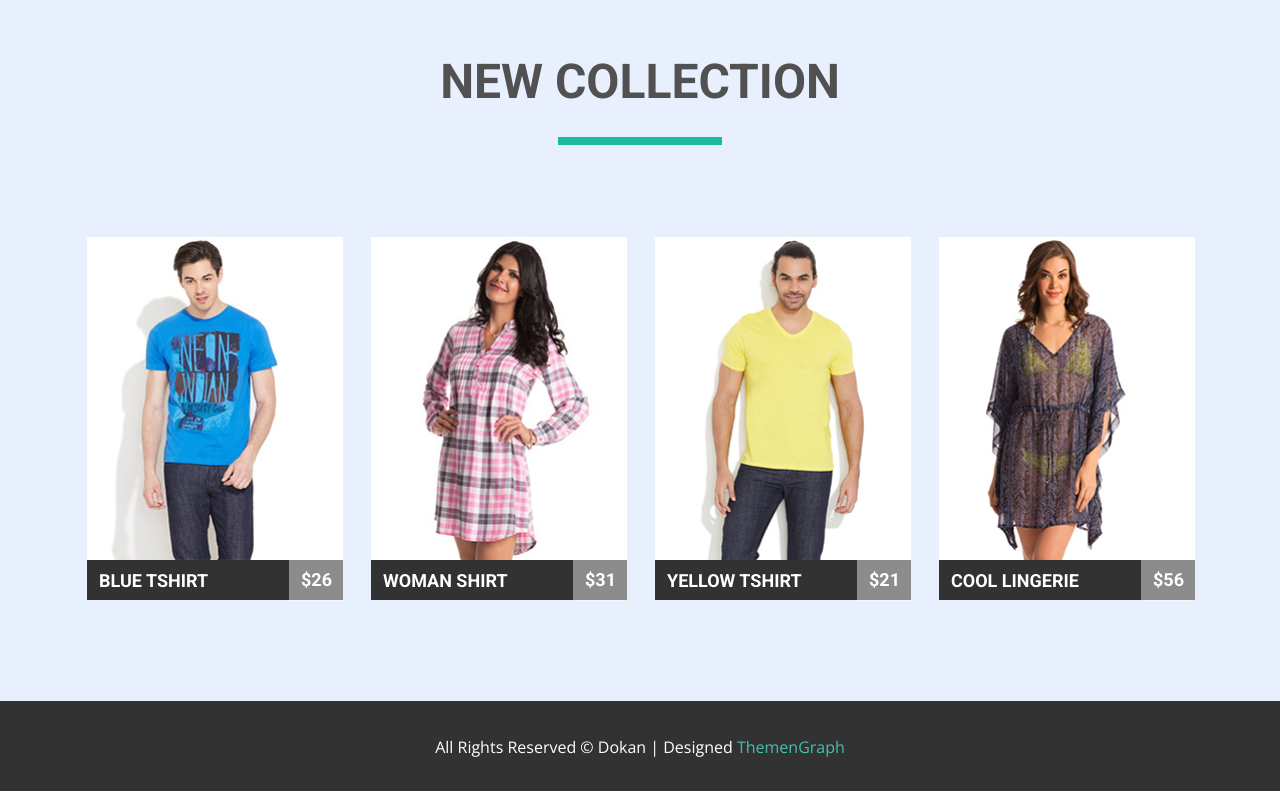
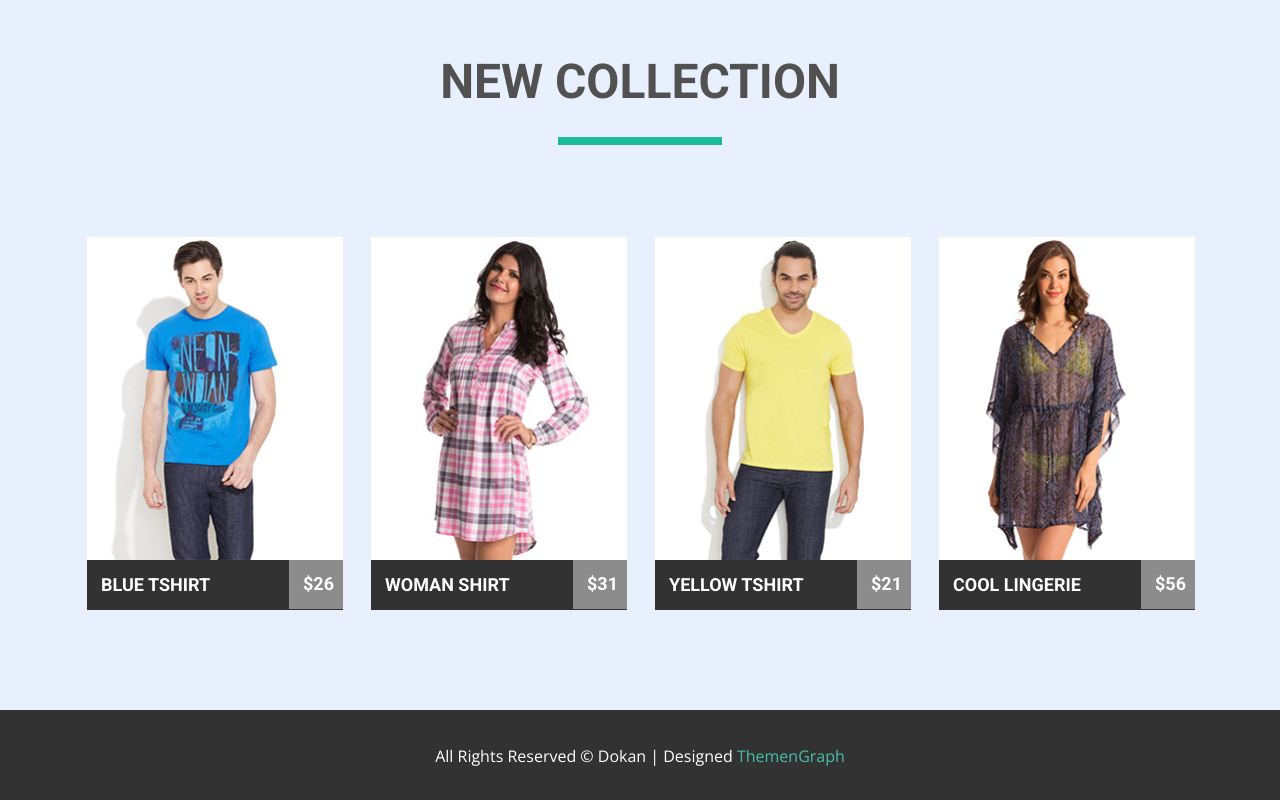
Before and after one commit to GalaMelnychuk/goit-fe-cource, a plain HTML site: page html-css/module-05/index.html in a window 1280 px wide. Shown: the part 754-1554 px from the top of the page. Drawn offline with nearby package versions, Linux system fonts and the light colour scheme.

Commit message:
without height and other corrections

```diff
--- a/html-css/module-05/css/styles.css
+++ b/html-css/module-05/css/styles.css
@@ -57,7 +57,9 @@ img {
     font-family: "Open Sans";
     font-weight: 800;
     font-size: 14px;
-    color: #0f0101;
+    color: rgb(15, 1, 1);
+    color: rgb(15, 1, 1);
+
     padding: 0;
     margin: 0;
     display: block;
@@ -94,6 +96,7 @@ img {
 
 .logo::first-letter {
     color: #1abc9c;
+    font-weight: 700;
 }
 
 .site-navigation a:hover,
@@ -159,9 +162,6 @@ img {
 
 .slider-btns-content {
     position: absolute;
-    top: 0;
-    left: 0;
-    width: 1110px;
     top: 50%;
     left: 50%;
     transform: translate(-50%, -50%);
@@ -236,24 +236,22 @@ img {
 }
 
 .product-item {
+    width: 256px;
     float: left;
 }
 
 .product-attributes {
-    width: 256px;
-    height: 40px;
     text-transform: uppercase;
     font-size: 18px;
     font-family: "Roboto";
-    line-height: 32px;
     font-weight: 700;
     color: #ffffff;
-    background-color: #323232;
+    background-color: rgb(50, 50, 50);
 }
 
 .product-name {
     float: left;
-    padding: 4px 12px;
+    padding: 12px 14px 13px;
 }
 
 .product-name-link {
@@ -261,16 +259,14 @@ img {
     color: #ffffff;
     font-size: 18px;
     font-family: "Roboto";
-    line-height: 32px;
     font-weight: 700;
 }
 
 .product-price {
     width: 54px;
-    height: 41px;
     float: right;
     background-color: rgba(255, 255, 255, .44);
-    padding: 4px 12px;
+    padding: 14px;
 }
 
 .product-item:hover .product-attributes {
@@ -295,7 +291,6 @@ img {
 
 .overlay-list {
     width: 166px;
-    height: 108px;
     list-style: none;
     float: left;
     position: absolute;
--- a/html-css/module-05/index.html
+++ b/html-css/module-05/index.html
@@ -46,7 +46,7 @@
                 <h2 class="overlay_title">AFFORDABLE PARIS TOURS</h2>
                 <p class="overlay_menu">CITY TOURS / TOUR TICKETS / TOUR GUIDES</p>
             </div>
-            <div class="slider-btns-content clearfix">
+            <div class="slider-btns-content container clearfix">
                 <button class="slider-btn prev inactive-slider-btn"></button>
                 <button class="slider-btn next"></button>
             </div>
@@ -78,14 +78,14 @@
                                 </ul>
                             </div>
                         </div>
-                        <div class="product-attributes">
+                        <div class="product-attributes clearfix">
                             <h3 class="product-name">
                                 <a href="#" class="product-name-link">blue tshirt</a>
                             </h3>
                             <span class="product-price">&#36;26</span>
                         </div>
                     </li>
-                    <li class="product-item">
+                    <li class="product-item ">
                         <div class="product-item-overlay">
                             <img src="./img/shop-items/item-2.jpg" alt="woman_shirt" width="256" height="284">
                             <div class="overlay-wrapper">
@@ -105,7 +105,7 @@
                                 </ul>
                             </div>
                         </div>
-                        <div class="product-attributes">
+                        <div class="product-attributes clearfix">
                             <h3 class="product-name">
                                 <a href="#" class="product-name-link">woman shirt</a>
                             </h3>
@@ -132,7 +132,7 @@
                                 </ul>
                             </div>
                         </div>
-                        <div class="product-attributes">
+                        <div class="product-attributes clearfix">
                             <h3 class="product-name">
                                 <a href="#" class="product-name-link">yellow tshirt</a>
                             </h3>
```
